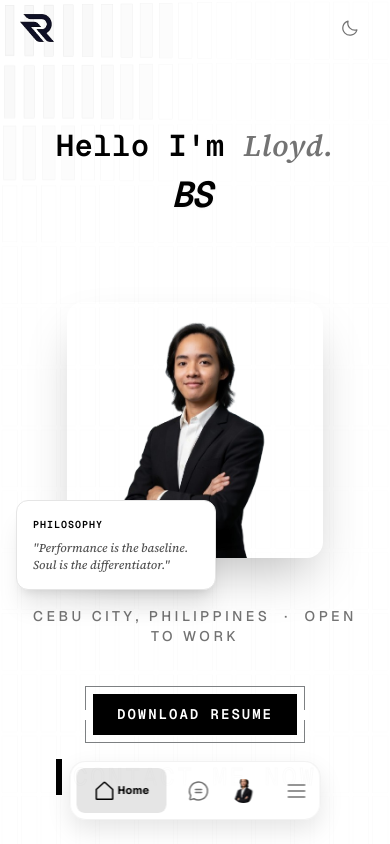
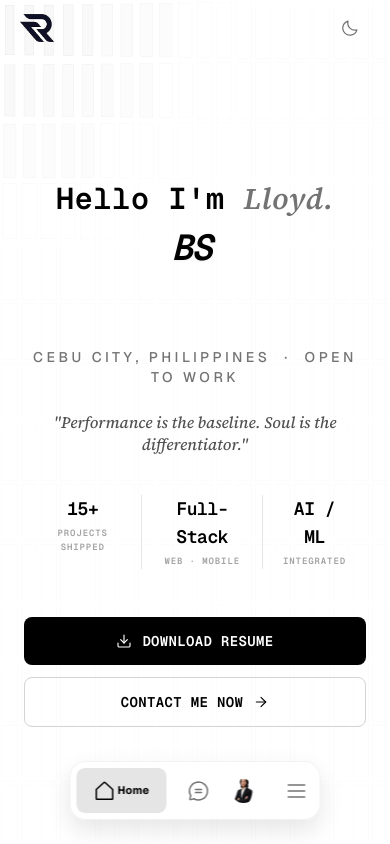
Before and after one commit to Rozuuuuu/rozu-portfolio, a React (Vite) app: page / in a window 390 px wide. Shown: the top 844 px of the page. Built offline with nearby package versions, Linux system fonts and the light colour scheme.

Commit message:
Additional Changes in the Hero section

```diff
--- a/index.html
+++ b/index.html
@@ -8,9 +8,6 @@
     <meta name="viewport" content="width=device-width, initial-scale=1.0" />
     <title>Lloyd C. Rosales | Portfolio</title>
     <meta name="description" content="Hello, I am Lloyd Rosales, a passionate Software Developer with a solid academic foundation and hands-on experience building cross-platform apps with AI features." />
-
-    <!-- [PERF FIX 7] Head preload and priority hints -->
-    <link rel="preload" as="image" href="/lloyd-pic.png" />
 
     <!-- [PERF FIX 3] Non-blocking Google Fonts -->
     <link rel="dns-prefetch" href="https://fonts.googleapis.com">
--- a/package.json
+++ b/package.json
@@ -14,7 +14,6 @@
     "@vercel/analytics": "^2.0.1",
     "framer-motion": "^12.38.0",
     "lucide-react": "^1.23.0",
-    "motion": "^12.38.0",
     "react": "^19.2.4",
     "react-dom": "^19.2.4",
     "react-helmet-async": "^3.0.0",
--- a/src/components/Hero.jsx
+++ b/src/components/Hero.jsx
@@ -3,7 +3,7 @@ import { useEffect, useRef, useState } from 'react';
 import { m } from 'framer-motion';
 import PageTransition from '../components/PageTransition';
 import { useNavigate } from 'react-router-dom';
-import './SocialCards.css';
+import Icon from './Icon';
 
 /* ─── Kinetic Grid Background ─── */
 const KineticGrid = ({ revealed }) => {
@@ -223,17 +223,24 @@ const Hero = ({ revealed }) => {
                     variants={containerVariants}
                     initial="hidden"
                     animate={revealed ? "visible" : "hidden"}
-                    className="w-full flex flex-col-reverse lg:flex-row items-center justify-between gap-12 lg:gap-8 relative z-10"
+                    className="w-full flex flex-col items-center justify-center gap-8 relative z-10 text-center"
                 >
-                    <m.div variants={itemVariants} className="flex-1 flex flex-col items-center lg:items-start text-center lg:text-left space-y-6">
-                        <div className="flex flex-col items-center lg:items-start">
+                    <m.div variants={itemVariants} className="flex flex-col items-center space-y-6 max-w-4xl">
+                        <div className="flex flex-col items-center">
+                            {/* Single stable, indexable heading for SEO + screen readers.
+                                The visible greeting/typing effect below is decorative. */}
+                            <h1 className="sr-only">Lloyd Rosales — Software Developer &amp; Full-Stack Developer</h1>
+
+                            {/* Decorative visual heading — hidden from assistive tech so the
+                                constantly-changing typed text is never re-announced. */}
+                            <div aria-hidden="true" className="flex flex-col items-center">
                                 {/* Static Greeting */}
-                            <h2 className="font-headline text-3xl sm:text-4xl md:text-5xl font-semibold text-black dark:text-white mb-2 tracking-wide">
+                                <p className="font-headline text-3xl sm:text-4xl md:text-5xl font-semibold text-black dark:text-white mb-2 tracking-wide">
                                     Hello I'm <span className="font-serif italic text-neutral-500 dark:text-neutral-400">Lloyd.</span>
-                            </h2>
+                                </p>
 
                                 {/* Animated cycling text */}
-                            <h1 className="font-headline italic text-4xl sm:text-5xl md:text-7xl font-black tracking-tighter text-center lg:text-left min-h-[2.5em] md:min-h-[1.5em] max-w-4xl leading-tight">
+                                <div className="font-headline italic text-4xl sm:text-5xl md:text-7xl font-black tracking-tighter text-center min-h-[2.5em] md:min-h-[1.5em] max-w-4xl leading-tight">
                                     <span className="drop-shadow-sm whitespace-pre-wrap">
                                         <span className="text-black dark:text-white transition-colors duration-300">{baseText}</span>
                                         <span className="text-neutral-500 dark:text-neutral-400 transition-colors duration-300">{highlightedText}</span>
@@ -247,28 +254,7 @@ const Hero = ({ revealed }) => {
                                             opacity: cursorVisible ? 1 : 0
                                         }}
                                     />
-                            </h1>
                                 </div>
-
-                        {/* Mobile Photo Image (Visible only on mobile/tablet) */}
-                        <div className="lg:hidden w-full flex justify-center py-4 relative group">
-                            <div className="aspect-square w-64 md:w-80 rounded-2xl overflow-hidden shadow-2xl dark:shadow-black/50 transition-all duration-500 group-hover:shadow-[0_20px_60px_rgba(0,0,0,0.15)] dark:group-hover:shadow-[0_20px_60px_rgba(255,255,255,0.05)]">
-                                {/* [PERF FIX 4] Image lazy loading and dimensions */}
-                                <img
-                                    className="w-full h-full object-contain group-hover:scale-105 transition-all duration-700"
-                                    src="/lloyd-pic.png"
-                                    alt="Lloyd Rosales"
-                                    width="400"
-                                    height="400"
-                                    fetchpriority="high"
-                                    decoding="async"
-                                />
-                            </div>
-                            <div className="absolute -bottom-4 -left-2 sm:-bottom-6 sm:left-4 bg-white dark:bg-neutral-950 border border-neutral-200 dark:border-neutral-800 p-4 sm:p-6 rounded-xl shadow-xl max-w-[200px] sm:max-w-[240px] z-10 text-left">
-                                <p className="font-label text-[10px] sm:text-xs font-bold uppercase text-black dark:text-white tracking-widest mb-2">Philosophy</p>
-                                <p className="font-serif text-xs sm:text-sm font-medium italic text-neutral-600 dark:text-neutral-300 leading-snug">
-                                    "Performance is the baseline. Soul is the differentiator."
-                                </p>
                             </div>
                         </div>
 
@@ -277,55 +263,50 @@ const Hero = ({ revealed }) => {
                             Cebu City, Philippines &nbsp;·&nbsp; Open to Work
                         </p>
 
+                        {/* Philosophy line */}
+                        <p className="font-serif text-base md:text-lg font-medium italic text-neutral-600 dark:text-neutral-300 leading-snug max-w-md">
+                            "Performance is the baseline. Soul is the differentiator."
+                        </p>
+
+                        {/* Proof stats */}
+                        <div className="flex items-stretch justify-center divide-x divide-neutral-200 dark:divide-neutral-800 pt-4">
+                            {[
+                                { value: '15+', label: 'Projects Shipped' },
+                                { value: 'Full-Stack', label: 'Web · Mobile' },
+                                { value: 'AI / ML', label: 'Integrated' },
+                            ].map((stat) => (
+                                <div key={stat.label} className="px-5 sm:px-7 flex flex-col items-center">
+                                    <span className="font-headline text-lg sm:text-2xl font-black tracking-tight text-black dark:text-white">
+                                        {stat.value}
+                                    </span>
+                                    <span className="font-mono text-[9px] sm:text-[10px] font-bold uppercase tracking-widest text-neutral-400 dark:text-neutral-600 mt-1">
+                                        {stat.label}
+                                    </span>
+                                </div>
+                            ))}
+                        </div>
+
                         {/* CTA Buttons */}
-                        <div className="flex flex-col gap-4 justify-center lg:justify-start pt-4 items-center lg:items-start">
+                        <div className="flex flex-col sm:flex-row gap-3 justify-center pt-6 w-full sm:w-auto">
                             <button
-                                className="dl-btn"
                                 onClick={() => {
                                     const link = document.createElement('a');
                                     link.href = '/Resume-LloydRosales.pdf';
                                     link.download = 'rosales_resume.pdf';
                                     link.click();
                                 }}
+                                className="group inline-flex items-center justify-center gap-2.5 bg-black dark:bg-white text-white dark:text-black px-7 py-3.5 rounded-lg font-mono text-sm font-bold uppercase tracking-wide hover:opacity-90 active:scale-[0.98] transition-all duration-200"
                             >
-                                <span className="dl-btn_lg">
-                                    <span className="dl-btn_sl" />
-                                    <span className="dl-btn_text">Download Resume</span>
-                                </span>
+                                <Icon name="download" className="text-base transition-transform duration-200 group-hover:translate-y-0.5" />
+                                Download Resume
                             </button>
                             <button
-                                className="about-btn"
-                                data-text="Contact Me Now"
                                 onClick={() => navigate('/contact')}
+                                className="group inline-flex items-center justify-center gap-2.5 border border-neutral-300 dark:border-neutral-700 text-black dark:text-white px-7 py-3.5 rounded-lg font-mono text-sm font-bold uppercase tracking-wide hover:border-black dark:hover:border-white active:scale-[0.98] transition-all duration-200"
                             >
-                                <span className="actual-text">&nbsp;Contact Me Now&nbsp;</span>
-                                <span aria-hidden="true" className="hover-text">&nbsp;Contact Me Now&nbsp;</span>
+                                Contact Me Now
+                                <Icon name="arrow_forward" className="text-base transition-transform duration-200 group-hover:translate-x-1" />
                             </button>
-                        </div>
-                    </m.div>
-
-                    {/* Desktop Profile Photo (Hidden on mobile) */}
-                    <m.div variants={itemVariants} className="hidden lg:flex justify-center flex-shrink-0 relative mr-8 xl:mr-16 z-10">
-                        <div className="relative group">
-                            <div className="aspect-square w-80 rounded-2xl overflow-hidden shadow-2xl dark:shadow-black/50 transition-all duration-500 group-hover:shadow-[0_20px_60px_rgba(0,0,0,0.15)] dark:group-hover:shadow-[0_20px_60px_rgba(255,255,255,0.05)]">
-                                {/* [PERF FIX 4] Image lazy loading and dimensions */}
-                                <img
-                                    className="w-full h-full object-contain group-hover:scale-105 transition-all duration-700"
-                                    src="/lloyd-pic.png"
-                                    alt="Lloyd Rosales"
-                                    width="400"
-                                    height="400"
-                                    fetchpriority="high"
-                                    decoding="async"
-                                />
-                            </div>
-                            {/* Philosophical Quote */}
-                            <div className="absolute -bottom-6 -left-6 bg-white dark:bg-neutral-950 border border-neutral-200 dark:border-neutral-800 p-6 rounded-xl shadow-xl max-w-[240px] z-10">
-                                <p className="font-label text-xs font-bold uppercase text-black dark:text-white tracking-widest mb-2">Philosophy</p>
-                                <p className="font-serif text-sm font-medium italic text-neutral-600 dark:text-neutral-300 leading-snug">
-                                    "Performance is the baseline. Soul is the differentiator."
-                                </p>
-                            </div>
                         </div>
                     </m.div>
                 </m.div>
--- a/src/components/Icon.jsx
+++ b/src/components/Icon.jsx
@@ -18,6 +18,7 @@ import {
     Compass,
     Database,
     Dices,
+    Download,
     Dumbbell,
     ExternalLink,
     FileCode,
@@ -83,6 +84,7 @@ const ICONS = {
     deployed_code: Package,
     design_services: PenTool,
     directions_run: Footprints,
+    download: Download,
     draw: Pencil,
     emoji_events: Trophy,
     engineering: HardHat,
--- a/src/components/TechnicalArsenal.jsx
+++ b/src/components/TechnicalArsenal.jsx
@@ -9,11 +9,8 @@ const frontendSkills = [
   { icon: "https://cdn.jsdelivr.net/gh/devicons/devicon/icons/typescript/typescript-original.svg", name: "TypeScript" },
   { icon: "https://cdn.jsdelivr.net/gh/devicons/devicon/icons/react/react-original.svg", name: "React" },
   { icon: "https://cdn.jsdelivr.net/gh/devicons/devicon/icons/vuejs/vuejs-original.svg", name: "Vue.js" },
-  { icon: "https://cdn.jsdelivr.net/gh/devicons/devicon/icons/angularjs/angularjs-original.svg", name: "Angular" },
-  { icon: "https://cdn.jsdelivr.net/gh/devicons/devicon/icons/svelte/svelte-original.svg", name: "Svelte" },
   { icon: "https://cdn.jsdelivr.net/gh/devicons/devicon/icons/nextjs/nextjs-original.svg", name: "Next.js", invertInDark: true },
   { icon: "https://cdn.jsdelivr.net/gh/devicons/devicon/icons/tailwindcss/tailwindcss-original.svg", name: "Tailwind CSS" },
-  { icon: "https://cdn.jsdelivr.net/gh/devicons/devicon/icons/sass/sass-original.svg", name: "Sass" },
   { icon: "https://cdn.jsdelivr.net/gh/devicons/devicon/icons/nuxtjs/nuxtjs-original.svg", name: "Nuxt.js" },
 ];
 
@@ -29,7 +26,6 @@ const backendSkills = [
   { icon: "https://cdn.jsdelivr.net/gh/devicons/devicon/icons/spring/spring-original.svg", name: "Spring" },
   { icon: "https://cdn.jsdelivr.net/gh/devicons/devicon/icons/php/php-original.svg", name: "PHP" },
   { icon: "https://cdn.jsdelivr.net/gh/devicons/devicon/icons/laravel/laravel-original.svg", name: "Laravel" },
-  { icon: "https://cdn.jsdelivr.net/gh/devicons/devicon/icons/ruby/ruby-original.svg", name: "Ruby on Rails" },
 ];
 
 const databaseSkills = [
@@ -38,11 +34,8 @@ const databaseSkills = [
   { icon: "https://cdn.jsdelivr.net/gh/devicons/devicon/icons/mongodb/mongodb-original.svg", name: "MongoDB" },
   { icon: "https://cdn.jsdelivr.net/gh/devicons/devicon/icons/redis/redis-original.svg", name: "Redis" },
   { icon: "https://cdn.jsdelivr.net/gh/devicons/devicon/icons/sqlite/sqlite-original.svg", name: "SQLite" },
-  { icon: "https://cdn.jsdelivr.net/gh/devicons/devicon/icons/elasticsearch/elasticsearch-original.svg", name: "Elasticsearch" },
-  { icon: "https://cdn.jsdelivr.net/gh/devicons/devicon/icons/cassandra/cassandra-original.svg", name: "Cassandra" },
   { icon: "https://cdn.jsdelivr.net/gh/devicons/devicon/icons/firebase/firebase-plain.svg", name: "Firebase" },
-  { icon: "https://cdn.jsdelivr.net/gh/devicons/devicon/icons/mariadb/mariadb-original.svg", name: "MariaDB" },
-  { icon: "https://cdn.jsdelivr.net/gh/devicons/devicon/icons/neo4j/neo4j-original.svg", name: "Neo4j" },
+  { icon: "https://cdn.jsdelivr.net/npm/simple-icons@latest/icons/neon.svg", name: "Neon", invertInDark: true },
 ];
 
 const cloudSkills = [
@@ -50,12 +43,9 @@ const cloudSkills = [
   { icon: "https://cdn.jsdelivr.net/gh/devicons/devicon/icons/googlecloud/googlecloud-original.svg", name: "Google Cloud" },
   { icon: "https://cdn.jsdelivr.net/gh/devicons/devicon/icons/azure/azure-original.svg", name: "Azure" },
   { icon: "https://cdn.jsdelivr.net/gh/devicons/devicon/icons/docker/docker-original.svg", name: "Docker" },
-  { icon: "https://cdn.jsdelivr.net/gh/devicons/devicon/icons/kubernetes/kubernetes-plain.svg", name: "Kubernetes" },
-  { icon: "https://cdn.jsdelivr.net/gh/devicons/devicon/icons/terraform/terraform-original.svg", name: "Terraform" },
+  { icon: "https://cdn.jsdelivr.net/npm/simple-icons@latest/icons/render.svg", name: "Render", invertInDark: true },
   { icon: "https://cdn.jsdelivr.net/gh/devicons/devicon/icons/github/github-original.svg", name: "GitHub Actions", invertInDark: true },
   { icon: "https://cdn.jsdelivr.net/gh/devicons/devicon/icons/gitlab/gitlab-original.svg", name: "GitLab CI" },
-  { icon: "https://cdn.jsdelivr.net/gh/devicons/devicon/icons/nginx/nginx-original.svg", name: "Nginx" },
-  { icon: "https://cdn.jsdelivr.net/gh/devicons/devicon/icons/ansible/ansible-original.svg", name: "Ansible" },
   { icon: "https://cdn.jsdelivr.net/gh/devicons/devicon/icons/linux/linux-original.svg", name: "Linux" },
 ];
 
--- a/src/pages/AboutPage.jsx
+++ b/src/pages/AboutPage.jsx
@@ -138,13 +138,52 @@ const AboutPage = () => {
                     </section>
                 </ScrollReveal>
 
+                {/* ─── Education ─── */}
+                <ScrollReveal>
+                    <section className="py-20 px-6 md:px-8 border-t border-neutral-200 dark:border-neutral-800">
+                        <div className="max-w-4xl mx-auto grid md:grid-cols-[200px_1fr] gap-8 md:gap-16">
+                            <div>
+                                <span className="text-[10px] font-bold uppercase tracking-[0.2em] text-neutral-400 dark:text-neutral-500 font-mono">
+                                    02 — Education
+                                </span>
+                                <h2 className="text-2xl font-black tracking-tight mt-2 text-black dark:text-white font-headline">
+                                    Academic Foundation
+                                </h2>
+                            </div>
+                            <div className="space-y-6">
+                                <div className="rounded-xl border border-neutral-200 dark:border-neutral-800 bg-white dark:bg-neutral-950 p-6 flex items-start justify-between gap-4">
+                                    <div className="flex items-start gap-4">
+                                        <div className="w-10 h-10 rounded-lg bg-neutral-100 dark:bg-neutral-900 flex items-center justify-center flex-shrink-0">
+                                            <Icon name="workspace_premium" className="text-black dark:text-white text-lg" />
+                                        </div>
+                                        <div>
+                                            <h3 className="font-headline text-base font-bold text-black dark:text-white">
+                                                BS in Computer Science
+                                            </h3>
+                                            <p className="text-sm text-neutral-500 dark:text-neutral-400 mt-1">
+                                                University of Southern Philippines Foundation
+                                            </p>
+                                        </div>
+                                    </div>
+                                    <span className="px-3 py-1 rounded-full bg-black/5 dark:bg-white/10 text-[10px] font-bold uppercase tracking-widest text-black dark:text-white whitespace-nowrap flex-shrink-0">
+                                        Graduate
+                                    </span>
+                                </div>
+                                <p className="text-neutral-500 dark:text-neutral-400 leading-relaxed text-sm">
+                                    A Computer Science degree grounded in algorithms, data structures, and system design — sharpened outside the classroom through hackathons and competitions at USPF, where I placed in multiple College of Computer Studies events.
+                                </p>
+                            </div>
+                        </div>
+                    </section>
+                </ScrollReveal>
+
                 {/* ─── Professional Philosophy ─── */}
                 <ScrollReveal>
                     <section className="py-20 px-6 md:px-8 border-t border-neutral-200 dark:border-neutral-800 bg-neutral-50 dark:bg-neutral-950">
                         <div className="max-w-4xl mx-auto grid md:grid-cols-[200px_1fr] gap-8 md:gap-16">
                             <div>
                                 <span className="text-[10px] font-bold uppercase tracking-[0.2em] text-neutral-400 dark:text-neutral-500 font-mono">
-                                    02 — Philosophy
+                                    03 — Philosophy
                                 </span>
                                 <h2 className="text-2xl font-black tracking-tight mt-2 text-black dark:text-white font-headline">
                                     How I Build
@@ -173,7 +212,7 @@ const AboutPage = () => {
                         <div className="max-w-4xl mx-auto">
                             <div className="mb-12">
                                 <span className="text-[10px] font-bold uppercase tracking-[0.2em] text-neutral-400 dark:text-neutral-500 font-mono">
-                                    03 — Offline
+                                    04 — Offline
                                 </span>
                                 <h2 className="text-2xl font-black tracking-tight mt-2 text-black dark:text-white font-headline">
                                     Beyond the Terminal
```
Also changed, not shown: 1 other file (tests, documents, lock files or other folders). Lines whose indentation alone changed are shown as unchanged.
